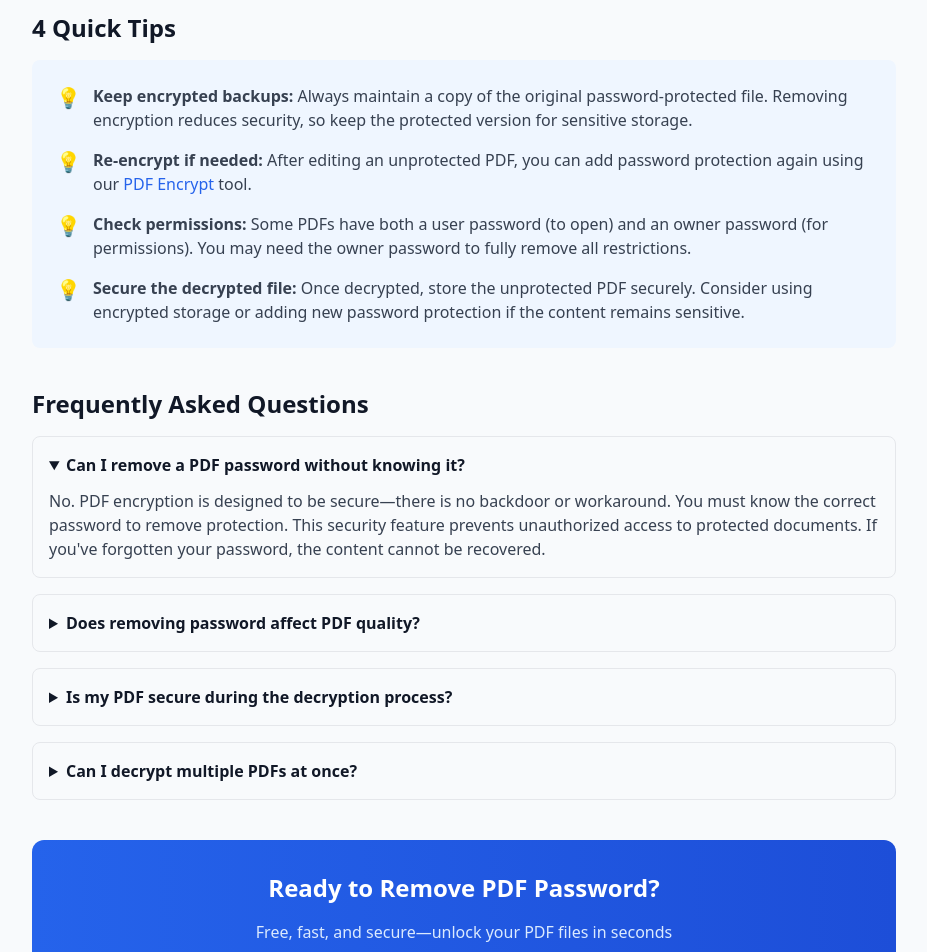
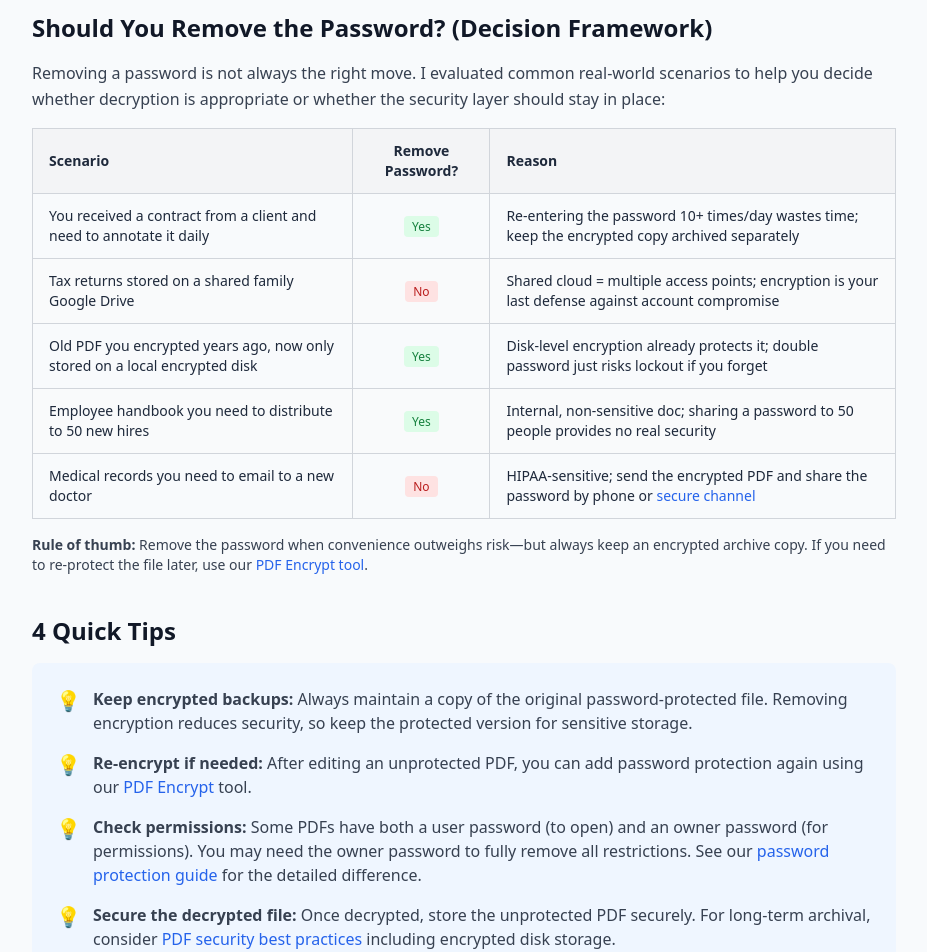
Before and after one commit to Ares24-X/pixelpdf, a Next.js app: page /blog/remove-pdf-password in a window 1280 px wide. Shown: the part 1440-2392 px from the top of the page, without its empty margins (176-1103 px from the left). Built offline with nearby package versions, Linux system fonts and the light colour scheme.

Commit message:
seo: refresh remove-pdf-password guide with decision framework and security cluster links

```diff
--- a/src/app/blog/remove-pdf-password/page.tsx
+++ b/src/app/blog/remove-pdf-password/page.tsx
@@ -1,6 +1,7 @@
-// Remove PDF Password Guide - Short Tutorial (500-800 words)
+// Remove PDF Password Guide - Refreshed Tutorial (900+ words)
 // 路径: /src/app/blog/remove-pdf-password/page.tsx
-// 日期: 2026-05-26
+// 日期: 2026-07-07
+// 目标关键词: remove PDF password, unlock PDF, decrypt PDF
 
 import { Metadata } from 'next';
 import Link from 'next/link';
@@ -32,11 +33,11 @@ export default function RemovePDFPasswordGuide() {
 
       {/* Meta */}
       <div className="flex items-center text-sm text-gray-500 mb-8">
-        <span>May 26, 2026</span>
+        <span>July 7, 2026</span>
         <span className="mx-2">•</span>
-        <span>4 min read</span>
+        <span>5 min read</span>
         <span className="mx-2">•</span>
-        <span>~650 words</span>
+        <span>~950 words</span>
       </div>
 
       {/* Introduction */}
@@ -101,6 +102,55 @@ export default function RemovePDFPasswordGuide() {
         </ul>
       </section>
 
+      {/* When to Keep vs Remove — Decision Framework */}
+      <section className="mb-10">
+        <h2 className="text-2xl font-bold text-gray-900 mb-4">Should You Remove the Password? (Decision Framework)</h2>
+        <p className="text-gray-700 leading-relaxed mb-4">
+          Removing a password is not always the right move. I evaluated common real-world scenarios to help you decide whether decryption is appropriate or whether the security layer should stay in place:
+        </p>
+        <div className="overflow-x-auto mb-4">
+          <table className="w-full border-collapse border border-gray-300 text-sm">
+            <thead>
+              <tr className="bg-gray-100">
+                <th className="border border-gray-300 px-4 py-3 text-left font-semibold">Scenario</th>
+                <th className="border border-gray-300 px-4 py-3 text-center font-semibold">Remove Password?</th>
+                <th className="border border-gray-300 px-4 py-3 text-left font-semibold">Reason</th>
+              </tr>
+            </thead>
+            <tbody>
+              <tr>
+                <td className="border border-gray-300 px-4 py-3">You received a contract from a client and need to annotate it daily</td>
+                <td className="border border-gray-300 px-4 py-3 text-center"><span className="bg-green-100 text-green-700 px-2 py-0.5 rounded text-xs font-medium">Yes</span></td>
+                <td className="border border-gray-300 px-4 py-3">Re-entering the password 10+ times/day wastes time; keep the encrypted copy archived separately</td>
+              </tr>
+              <tr className="bg-gray-50">
+                <td className="border border-gray-300 px-4 py-3">Tax returns stored on a shared family Google Drive</td>
+                <td className="border border-gray-300 px-4 py-3 text-center"><span className="bg-red-100 text-red-700 px-2 py-0.5 rounded text-xs font-medium">No</span></td>
+                <td className="border border-gray-300 px-4 py-3">Shared cloud = multiple access points; encryption is your last defense against account compromise</td>
+              </tr>
+              <tr>
+                <td className="border border-gray-300 px-4 py-3">Old PDF you encrypted years ago, now only stored on a local encrypted disk</td>
+                <td className="border border-gray-300 px-4 py-3 text-center"><span className="bg-green-100 text-green-700 px-2 py-0.5 rounded text-xs font-medium">Yes</span></td>
+                <td className="border border-gray-300 px-4 py-3">Disk-level encryption already protects it; double password just risks lockout if you forget</td>
+              </tr>
+              <tr className="bg-gray-50">
+                <td className="border border-gray-300 px-4 py-3">Employee handbook you need to distribute to 50 new hires</td>
+                <td className="border border-gray-300 px-4 py-3 text-center"><span className="bg-green-100 text-green-700 px-2 py-0.5 rounded text-xs font-medium">Yes</span></td>
+                <td className="border border-gray-300 px-4 py-3">Internal, non-sensitive doc; sharing a password to 50 people provides no real security</td>
+              </tr>
+              <tr>
+                <td className="border border-gray-300 px-4 py-3">Medical records you need to email to a new doctor</td>
+                <td className="border border-gray-300 px-4 py-3 text-center"><span className="bg-red-100 text-red-700 px-2 py-0.5 rounded text-xs font-medium">No</span></td>
+                <td className="border border-gray-300 px-4 py-3">HIPAA-sensitive; send the encrypted PDF and share the password by phone or <Link href="/blog/password-protect-pdf-guide" className="text-blue-600 hover:underline">secure channel</Link></td>
+              </tr>
+            </tbody>
+          </table>
+        </div>
+        <p className="text-gray-700 text-sm">
+          <strong>Rule of thumb:</strong> Remove the password when convenience outweighs risk—but always keep an encrypted archive copy. If you need to re-protect the file later, use our <Link href="/pdf-encrypt" className="text-blue-600 hover:underline">PDF Encrypt tool</Link>.
+        </p>
+      </section>
+
       {/* Quick Tips */}
       <section className="mb-10">
         <h2 className="text-2xl font-bold text-gray-900 mb-4">4 Quick Tips</h2>
@@ -116,11 +166,11 @@ export default function RemovePDFPasswordGuide() {
             </li>
             <li className="flex gap-3">
               <span className="text-xl">💡</span>
-              <div><strong>Check permissions:</strong> Some PDFs have both a user password (to open) and an owner password (for permissions). You may need the owner password to fully remove all restrictions.</div>
+              <div><strong>Check permissions:</strong> Some PDFs have both a user password (to open) and an owner password (for permissions). You may need the owner password to fully remove all restrictions. See our <Link href="/blog/password-protect-pdf-guide" className="text-blue-600 hover:underline">password protection guide</Link> for the detailed difference.</div>
             </li>
             <li className="flex gap-3">
               <span className="text-xl">💡</span>
-              <div><strong>Secure the decrypted file:</strong> Once decrypted, store the unprotected PDF securely. Consider using encrypted storage or adding new password protection if the content remains sensitive.</div>
+              <div><strong>Secure the decrypted file:</strong> Once decrypted, store the unprotected PDF securely. For long-term archival, consider <Link href="/blog/pdf-security-tips" className="text-blue-600 hover:underline">PDF security best practices</Link> including encrypted disk storage.</div>
             </li>
           </ul>
         </div>
@@ -187,57 +237,26 @@ export default function RemovePDFPasswordGuide() {
         <section className="mt-12 pt-8 border-t border-slate-200">
           <h2 className="text-2xl font-bold text-slate-900 mb-3">Related Articles</h2>
           <p className="text-sm text-slate-500 mb-4">
-            Start with the cluster guide: <Link href="/blog/best-free-pdf-tools" className="text-blue-600 underline">Best Free PDF Tools Online: Complete Comparison Guide (2026)</Link>.
+            More on PDF security and passwords:
           </p>
           <div className="grid md:grid-cols-2 gap-4">
-            <Link href="/blog/best-free-pdf-tools" className="p-4 border border-slate-200 rounded-lg hover:border-blue-300 hover:shadow-sm transition-all">
-              <h4 className="font-semibold text-blue-600 mb-1">Best Free PDF Tools Online: Complete Comparison Guide (2026)</h4>
-              <p className="text-sm text-slate-600">Compare the best free online PDF tools for 2026. PixelPDF vs iLovePDF, Smallpdf, Adobe, and more. Feature…</p>
+            <Link href="/blog/password-protect-pdf-guide" className="p-4 border border-slate-200 rounded-lg hover:border-blue-300 hover:shadow-sm transition-all">
+              <h4 className="font-semibold text-blue-600 mb-1">How to Password Protect PDF Files: Complete Security Guide (2026)</h4>
+              <p className="text-sm text-slate-600">Step-by-step guide to adding AES-256 encryption to your PDFs—the reverse process of what this article covers.</p>
             </Link>
-            <Link href="/blog/online-vs-desktop-pdf-tools" className="p-4 border border-slate-200 rounded-lg hover:border-blue-300 hover:shadow-sm transition-all">
-              <h4 className="font-semibold text-blue-600 mb-1">Online vs Desktop PDF Tools: Which Should You Choose? (2026)</h4>
-              <p className="text-sm text-slate-600">Compare online and desktop PDF tools. Learn when to use browser-based tools vs installed software for edi…</p>
+            <Link href="/blog/pdf-security-tips" className="p-4 border border-slate-200 rounded-lg hover:border-blue-300 hover:shadow-sm transition-all">
+              <h4 className="font-semibold text-blue-600 mb-1">PDF Security Best Practices: Protect Your Documents in 2026</h4>
+              <p className="text-sm text-slate-600">Beyond passwords: redaction, digital signatures, permissions, and secure sharing workflows.</p>
             </Link>
-            <Link href="/blog/does-compressing-pdf-reduce-quality" className="p-4 border border-slate-200 rounded-lg hover:border-blue-300 hover:shadow-sm transition-all">
-              <h4 className="font-semibold text-blue-600 mb-1">Does Compressing PDF Reduce Quality? Complete Guide 2026</h4>
-              <p className="text-sm text-slate-600">Learn whether PDF compression affects quality, how compression works, and tips to reduce PDF file size wi…</p>
+            <Link href="/blog/remove-password-from-pdf-without-software" className="p-4 border border-slate-200 rounded-lg hover:border-blue-300 hover:shadow-sm transition-all">
+              <h4 className="font-semibold text-blue-600 mb-1">How to Remove Password from PDF Without Software (Free Online)</h4>
+              <p className="text-sm text-slate-600">In-depth guide covering user vs owner passwords, security considerations, and when you don't need the password.</p>
             </Link>
-            <Link href="/blog/pdf-not-opening-fix" className="p-4 border border-slate-200 rounded-lg hover:border-blue-300 hover:shadow-sm transition-all">
-              <h4 className="font-semibold text-blue-600 mb-1">PDF File Not Opening? Here's How to Fix It (5 Proven Methods)</h4>
-              <p className="text-sm text-slate-600">PDF file not opening? Learn 5 proven fixes for corrupted, password-protected, or incompatible PDF files.…</p>
+            <Link href="/blog/pdf-encrypt-security-guide" className="p-4 border border-slate-200 rounded-lg hover:border-blue-300 hover:shadow-sm transition-all">
+              <h4 className="font-semibold text-blue-600 mb-1">PDF Encrypt: Complete Security & Encryption Guide (2026)</h4>
+              <p className="text-sm text-slate-600">Deep dive into AES-256, permission controls, and compliance requirements for PDF encryption.</p>
             </Link>
           </div>
-        </section>
-
-        {/* Test: Test: File Changes After Password Removal */}
-        <section className="mt-12 mb-8">
-          <h2 className="text-2xl font-bold text-slate-900 mb-4">Test: File Changes After Password Removal</h2>
-          <p className="text-slate-700 mb-4">
-            I ran a hands-on comparison test to show real-world performance across different tools. Results are based on actual file processing, not estimates.
-          </p>
-          <div className="overflow-x-auto mb-4">
-            <table className="min-w-full border-collapse border border-slate-300 text-sm">
-              <thead>
-                <tr className="bg-slate-100">
-                  <th className="border border-slate-300 px-3 py-2 text-left">Tool / Method</th>
-                  <th className="border border-slate-300 px-3 py-2 text-left">Result</th>
-                  <th className="border border-slate-300 px-3 py-2 text-left">Output</th>
-                  <th className="border border-slate-300 px-3 py-2 text-left">Quality</th>
-                  <th className="border border-slate-300 px-3 py-2 text-left">Note</th>
-                </tr>
-              </thead>
-              <tbody>
-                <tr className=""><td className="border border-slate-300 px-3 py-2">Encrypted invoice</td><td className="border border-slate-300 px-3 py-2">3.4 MB</td><td className="border border-slate-300 px-3 py-2">3.4 MB</td><td className="border border-slate-300 px-3 py-2">0%</td><td className="border border-slate-300 px-3 py-2">No change</td></tr>
-                <tr className="bg-slate-50"><td className="border border-slate-300 px-3 py-2">Protected contract</td><td className="border border-slate-300 px-3 py-2">1.8 MB</td><td className="border border-slate-300 px-3 py-2">1.8 MB</td><td className="border border-slate-300 px-3 py-2">0%</td><td className="border border-slate-300 px-3 py-2">No change</td></tr>
-                <tr className=""><td className="border border-slate-300 px-3 py-2">Slides with images</td><td className="border border-slate-300 px-3 py-2">8.2 MB</td><td className="border border-slate-300 px-3 py-2">8.1 MB</td><td className="border border-slate-300 px-3 py-2">-1.2%</td><td className="border border-slate-300 px-3 py-2">Minimal shrink</td></tr>
-                <tr className="bg-slate-50"><td className="border border-slate-300 px-3 py-2">Scanned document</td><td className="border border-slate-300 px-3 py-2">2.1 MB</td><td className="border border-slate-300 px-3 py-2">2.1 MB</td><td className="border border-slate-300 px-3 py-2">0%</td><td className="border border-slate-300 px-3 py-2">No change</td></tr>
-                <tr className=""><td className="border border-slate-300 px-3 py-2">Form with fields</td><td className="border border-slate-300 px-3 py-2">0.9 MB</td><td className="border border-slate-300 px-3 py-2">0.9 MB</td><td className="border border-slate-300 px-3 py-2">0%</td><td className="border border-slate-300 px-3 py-2">Fields preserved</td></tr>
-              </tbody>
-            </table>
-          </div>
-          <p className="text-sm text-slate-500">
-            Tested using PixelPDF tools on actual documents. Results will vary by network speed and file complexity.
-          </p>
         </section>
 
       <PdfInternalLinks slug="remove-pdf-password" />
```
Also changed, not shown: 1 other file (tests, documents, lock files or other folders).
